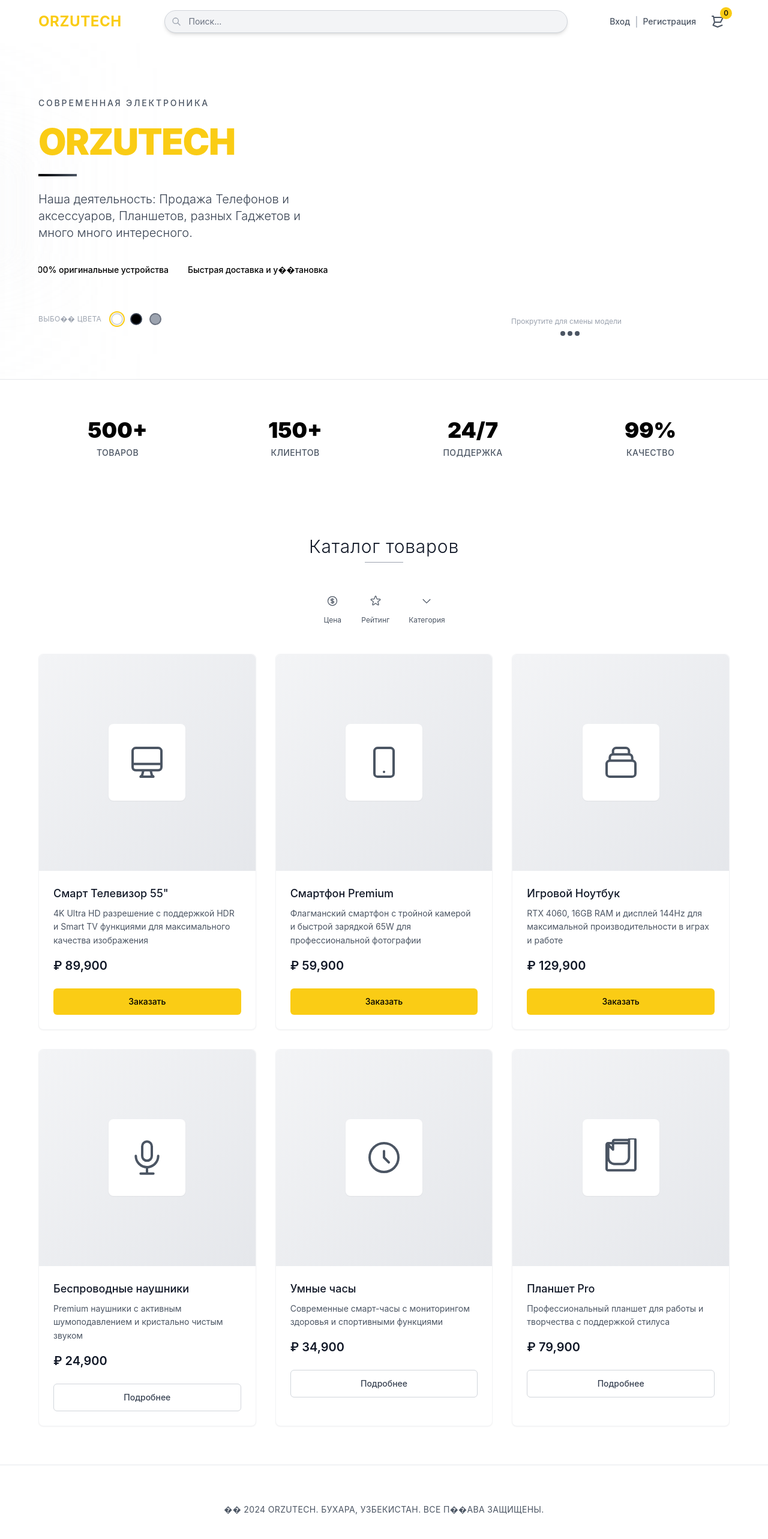
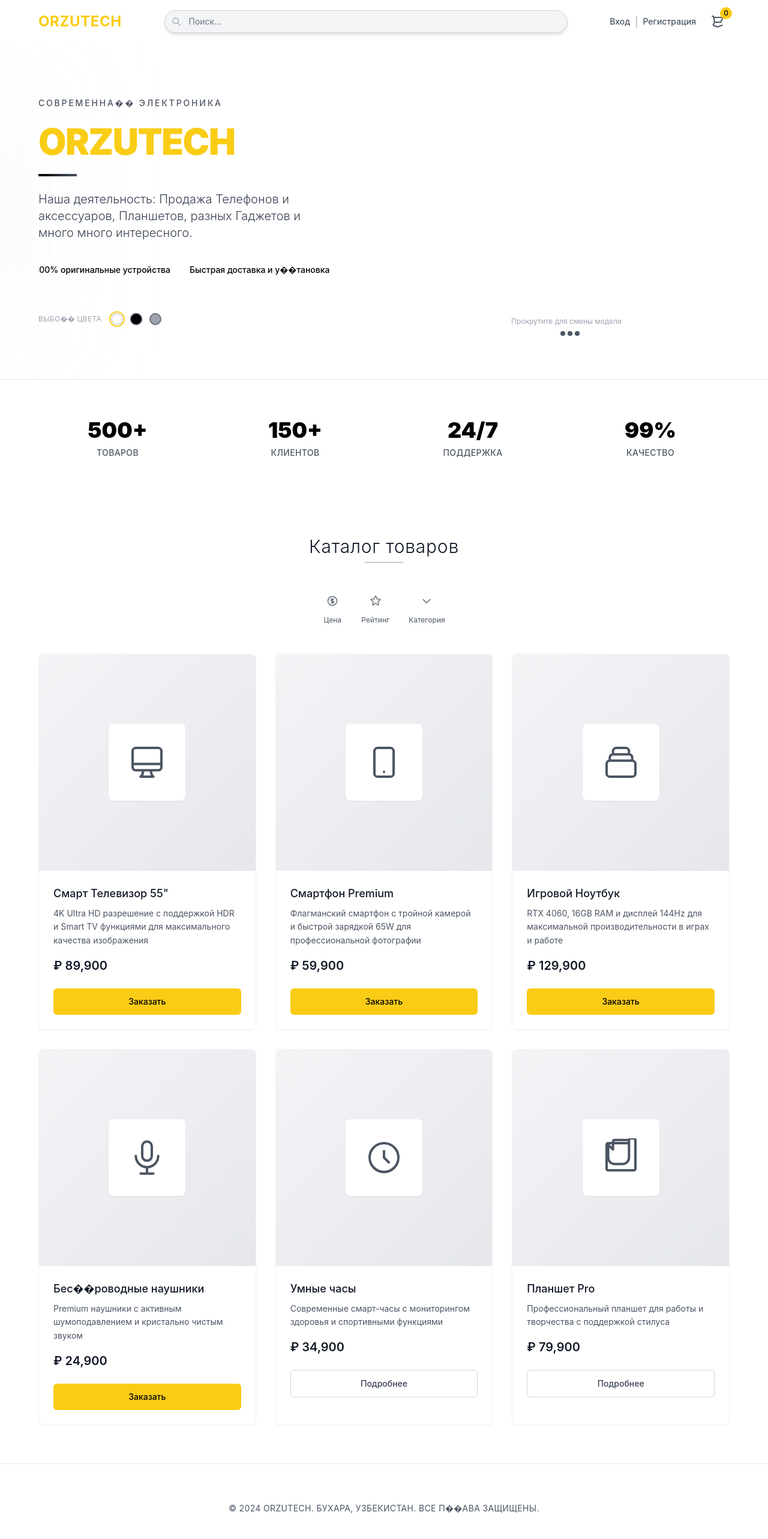
Before and after one commit to Said975-png/orzutech-jarvis, a Next.js app: page / in a window 1280 px wide. Shown: the top 2566 px of the page at 60% size. Built offline with nearby package versions, Linux system fonts and the light colour scheme.

Commit message:
Заменить четвертую кнопку "Подробнее" на "Заказать" для Беспроводных наушников
cgen-d0fc11d5b85d447887e32575bcc0d2b1

```diff
--- a/app/page.tsx
+++ b/app/page.tsx
@@ -153,7 +153,7 @@ export default function Home() {
           <div className="relative flex flex-col justify-center space-y-12 z-10">
             <div className="space-y-6">
               <div className="text-sm text-gray-600 font-medium uppercase tracking-[0.2em]">
-                СОВРЕМЕННАЯ ЭЛЕКТРОНИКА
+                СОВРЕМЕННА�� ЭЛЕКТРОНИКА
               </div>
 
               <h1 className="text-4xl lg:text-5xl xl:text-6xl font-black text-yellow-400 leading-[0.9] tracking-tight">
@@ -173,7 +173,7 @@ export default function Home() {
                     <span className="whitespace-nowrap">Самая качественная техника в Бухаре</span>
                     <span className="whitespace-nowrap">100% оригинальные устройства</span>
                     <span className="whitespace-nowrap">Быстрая доставка и у��тановка</span>
-                    <span className="whitespace-nowrap">П��лная гарантия на все товары</span>
+                    <span className="whitespace-nowrap">Полная гарантия на все товары</span>
                     <span className="whitespace-nowrap">Премиум-сервис и поддержка</span>
                     <span className="whitespace-nowrap">Инновационные решения для дома</span>
                     <span className="whitespace-nowrap">Профессиональная установка</span>
@@ -447,7 +447,7 @@ export default function Home() {
 
                 <div className="p-6">
                   <h3 className="text-lg font-medium text-gray-900 mb-2 group-hover:text-gray-700 transition-colors duration-300">
-                    Беспроводные наушники
+                    Бес��роводные наушники
                   </h3>
                   <p className="text-sm text-gray-600 leading-relaxed mb-4">
                     Premium наушники с активным шумоподавлением и кристально чистым звуком
@@ -456,8 +456,11 @@ export default function Home() {
                     ₽ 24,900
                   </div>
 
-                  <button className="w-full border border-gray-300 text-gray-700 py-3 px-6 rounded-md text-sm font-medium hover:border-gray-900 hover:text-gray-900 transition-all duration-300 group-hover:border-gray-400">
-                    Подробнее
+                  <button
+                    onClick={() => addToCart(products[3])}
+                    className="w-full bg-yellow-400 text-black py-3 px-6 rounded-md text-sm font-medium hover:bg-yellow-500 transition-all duration-300"
+                  >
+                    Заказать
                   </button>
                 </div>
               </div>
@@ -529,7 +532,7 @@ export default function Home() {
         {/* Footer */}
         <div className="border-t border-gray-200 p-8 lg:p-16 text-center">
           <p className="text-gray-600 uppercase tracking-wide text-sm">
-            �� 2024 ORZUTECH. БУХАРА, УЗБЕКИСТАН. ВСЕ П��АВА ЗАЩИЩЕНЫ.
+            © 2024 ORZUTECH. БУХАРА, УЗБЕКИСТАН. ВСЕ П��АВА ЗАЩИЩЕНЫ.
           </p>
         </div>
       </div>
```
